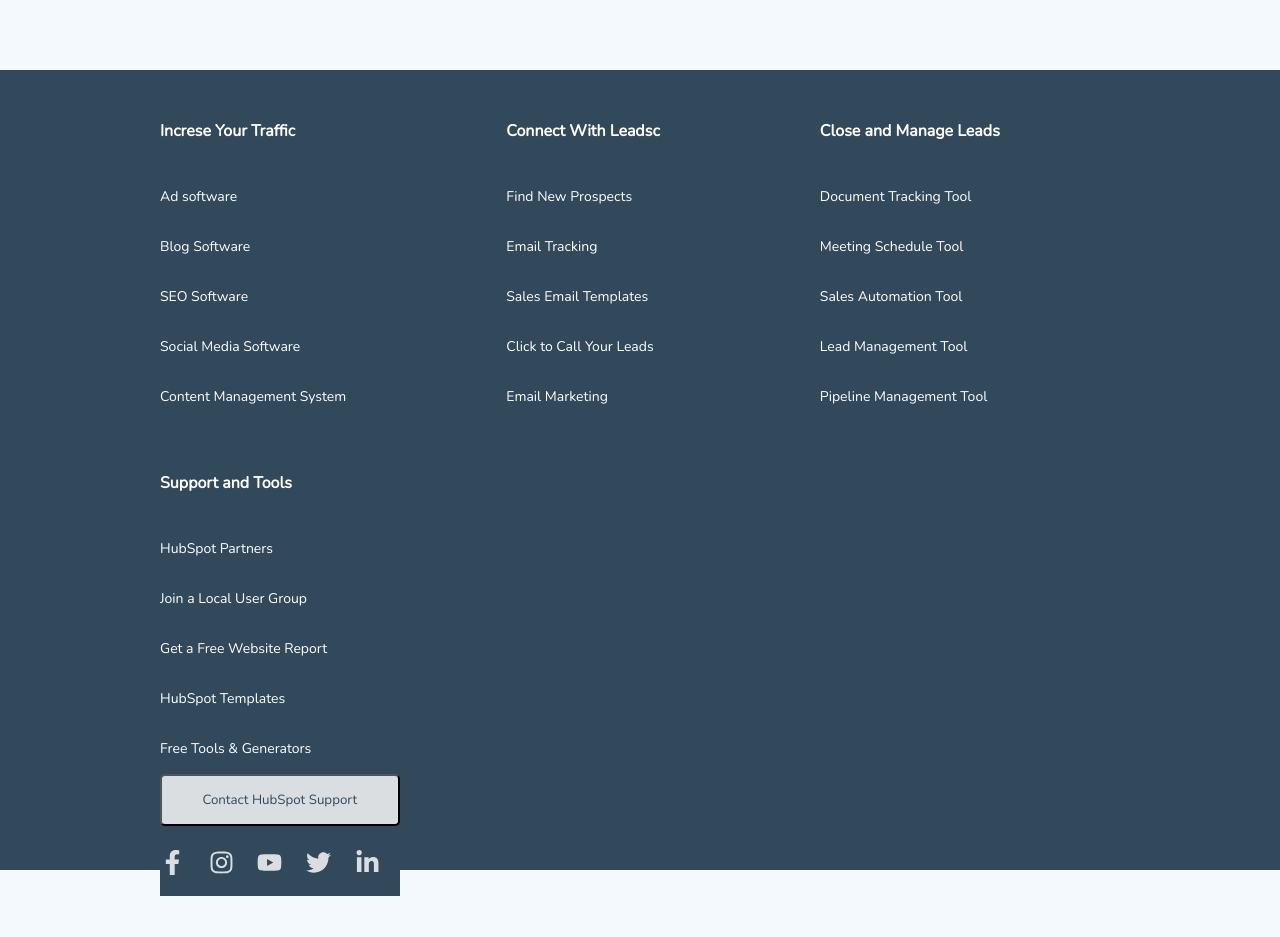
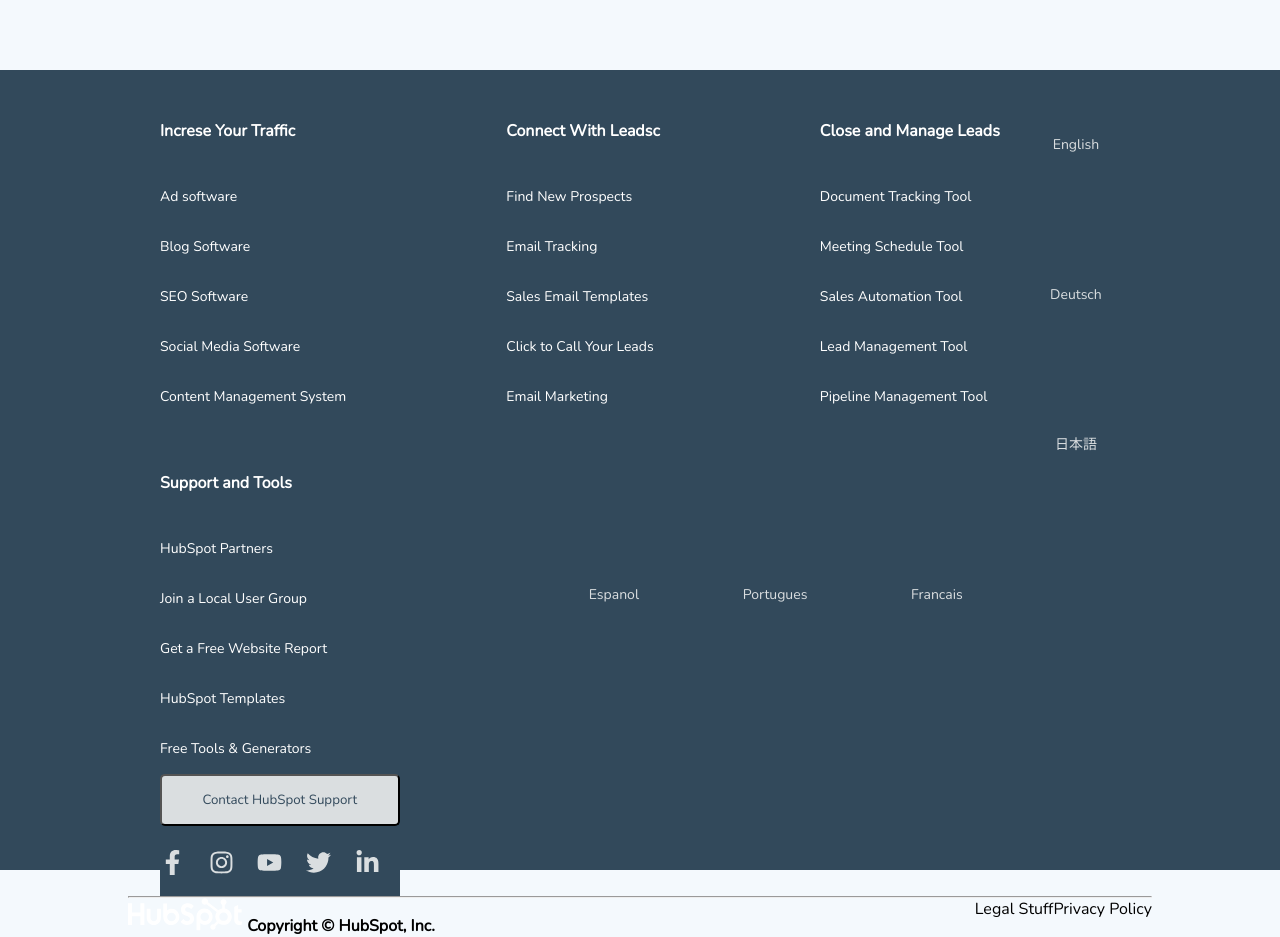
Before and after one commit to Giancarlo-Zuliani/htmlcss-hubspot, a plain HTML site: page index.html in a window 1280 px wide. Shown: the part 4220-5157 px from the top of the page. Before the commit the page ends 5116 px from the top, so only its background shows below. Drawn offline with nearby package versions, Linux system fonts and the light colour scheme.

Commit message:
footer copyright added

```diff
--- a/css/style.css
+++ b/css/style.css
@@ -549,3 +549,39 @@
   width:25px;
   height:25px;
 }
+
+#languages{
+  width:80%;
+  margin:0 10%;
+  text-align: center;
+}
+
+#languages li{
+  display: inline-block;
+  margin:50px 50px;
+  color:#dadee0;
+}
+
+#footerEnd{
+  width:80%;
+  margin:auto;
+}
+
+footer hr{
+  width:80%;
+  margin:auto;
+  color: #dadee0;
+}
+.footright{
+  float:right;
+}
+
+#footerEnd div{
+  float:left;
+}
+
+#footerEnd::after{
+  content:"";
+  display:table;
+  clear:both;
+}
--- a/index.html
+++ b/index.html
@@ -343,9 +343,25 @@
     </div>
 
     <ul id="languages">
-
+      <li>English</li>
+      <li>Deutsch</li>
+      <li>日本語</li>
+      <li>Espanol</li>
+      <li>Portugues</li>
+      <li>Francais</li>
     </ul>
 
+
+    <hr>
+
+    <div id="footerEnd">
+
+      <img src="resources/hubspot-footer.svg" alt="">
+      <span><strong>Copyright &copy; HubSpot, Inc. </strong> </span>
+
+      <span class="footright">Privacy Policy</span>
+      <span class="footright">Legal Stuff</span>
+    </div>
 
   </footer>
 
```
Also changed, not shown: resources/hubspot-footer.svg (added).
